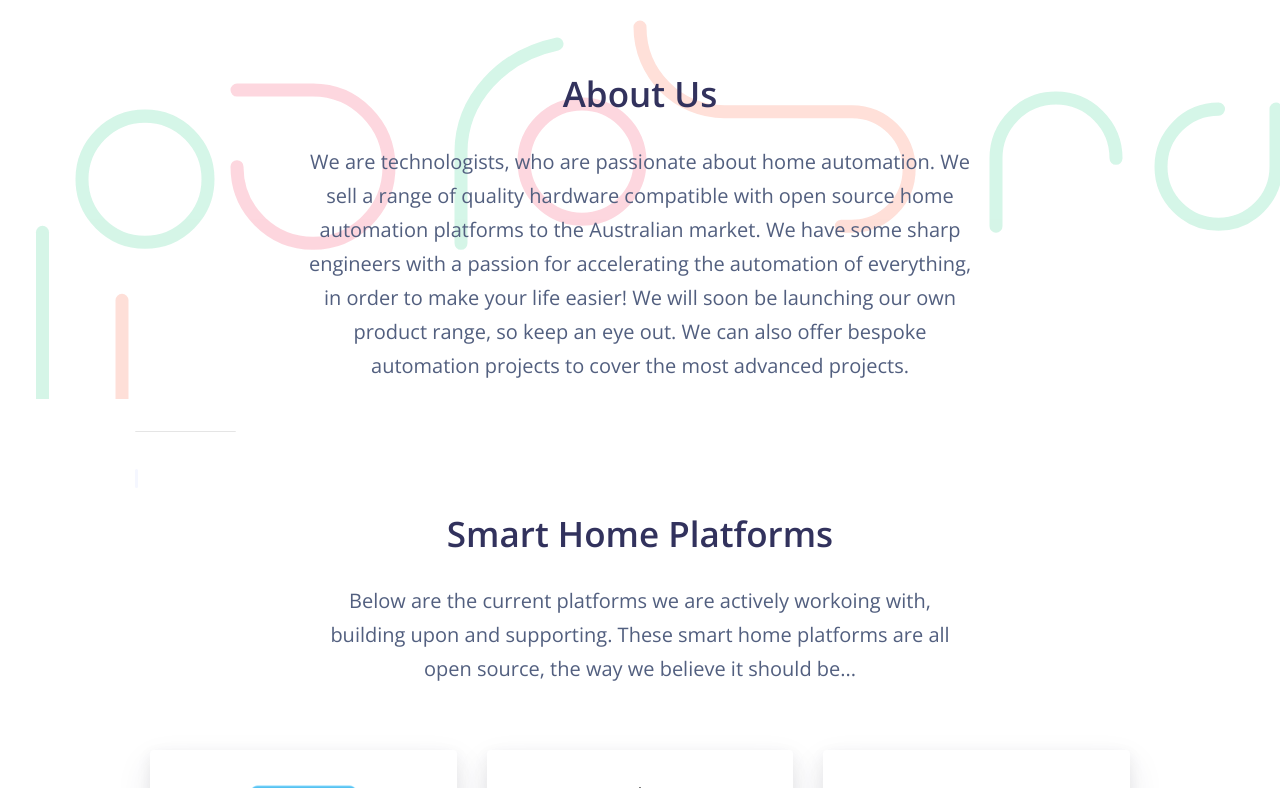
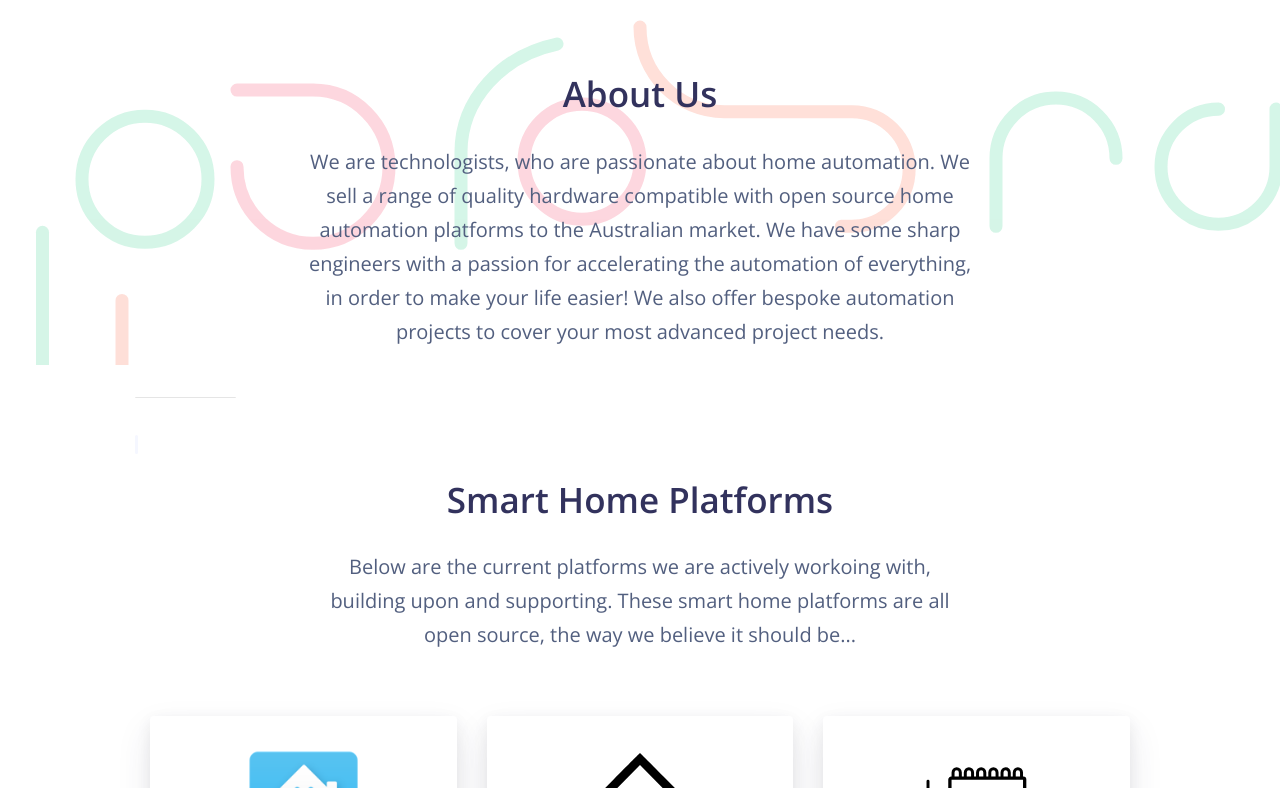
Before and after one commit to DialedIn-Aus/dialedin-aus.github.io, a Jekyll site: the page built from docs/index.html, in a window 1280 px wide and 900 px high, scrolled down 432 px, cut to the strip 112-900 px from the top of the window. Built offline with Jekyll 4.4.1, drawn with Linux system fonts in a browser that asks for light colours; nearby versions of some CDN libraries.

Commit message:
about: content update

```diff
--- a/docs/_includes/home-dialedin.html
+++ b/docs/_includes/home-dialedin.html
@@ -4,7 +4,7 @@
     <div class="row text-center justify-content-center">
       <div class="col-lg-8">
         <h3 class="display-3 text-black" style="opacity: 3;" >About Us</h3>
-        <p class="lead text-black">We are technologists, who are passionate about home automation. We sell a range of quality hardware compatible with open source home automation platforms to the Australian market. We have some sharp engineers with a passion for accelerating the automation of everything, in order to make your life easier! We will soon be launching our own product range, so keep an eye out. We can also offer bespoke automation projects to cover the most advanced projects.</p>
+        <p class="lead text-black">We are technologists, who are passionate about home automation. We sell a range of quality hardware compatible with open source home automation platforms to the Australian market. We have some sharp engineers with a passion for accelerating the automation of everything, in order to make your life easier! We also offer bespoke automation projects to cover your most advanced project needs.</p>
       </div>
     </div>
   </div>
```
